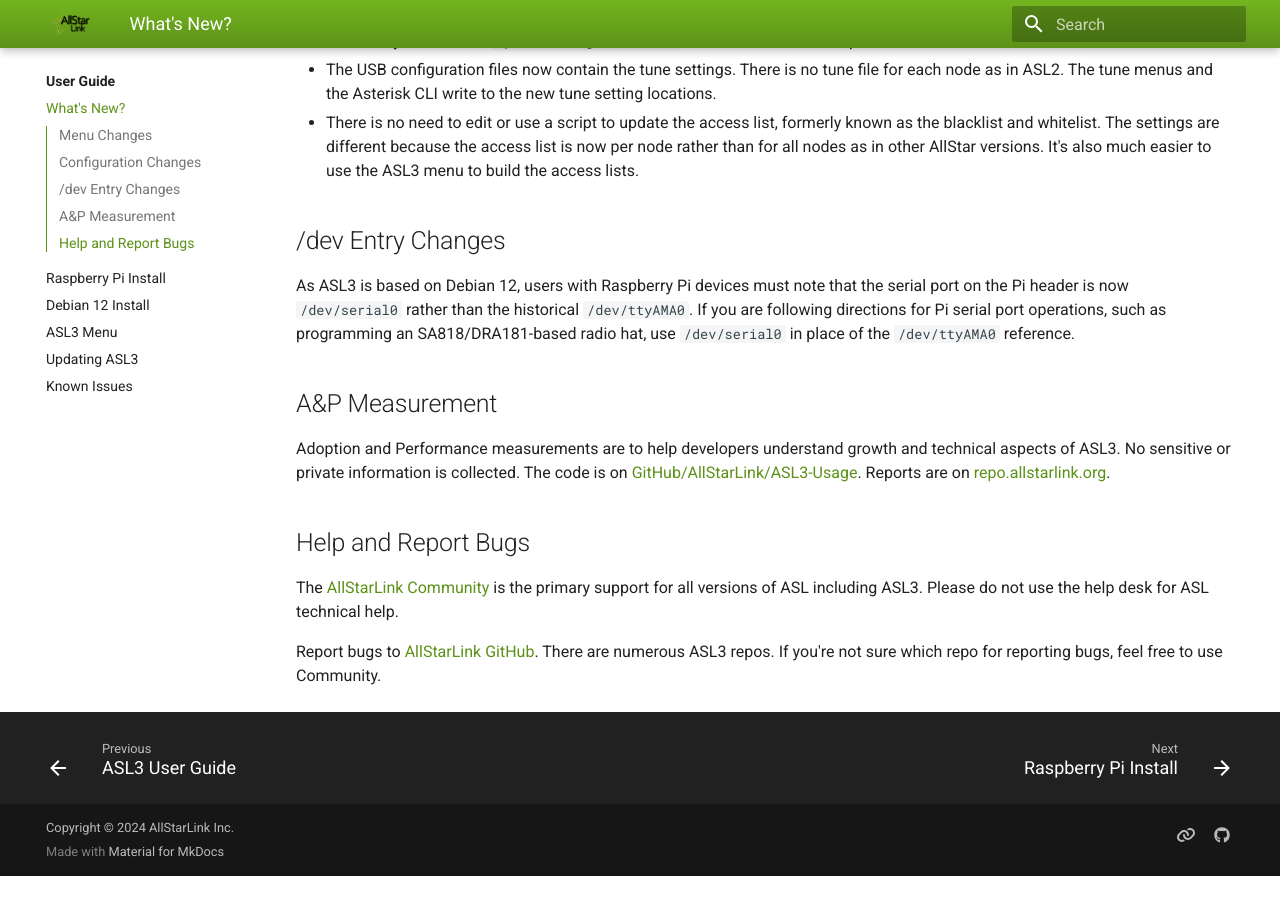
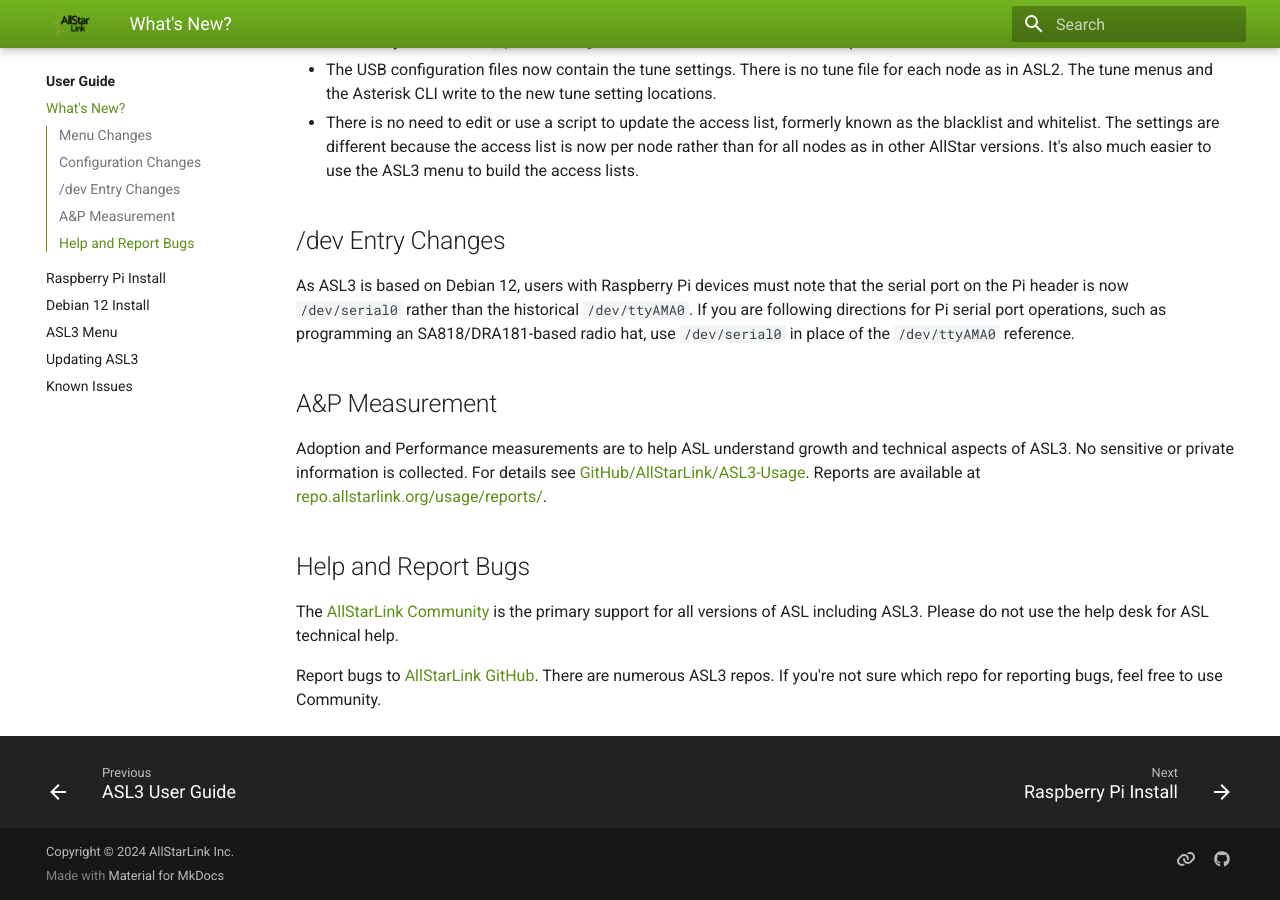
Before and after one commit to AllStarLink/ASL3-Manual, an MkDocs documentation site: the page built from docs/user-guide/whats-new.md, in a window 1280 px wide and 900 px high, scrolled down 1345 px. Built offline with MkDocs 1.6.1 and Material for MkDocs 9.7.7, drawn with Linux system fonts in a browser that asks for light colours; before the commit the page ends 2221 px from its top, so only the background shows below that.

Commit message:
Update whats-new.md
Tweak A&P Measurement text.

```diff
--- a/docs/user-guide/whats-new.md
+++ b/docs/user-guide/whats-new.md
@@ -46,7 +46,7 @@
 
 ## A&P Measurement
 
-Adoption and Performance measurements are to help developers understand growth and technical aspects of ASL3. No sensitive or private information is collected. The code is on [GitHub/AllStarLink/ASL3-Usage](https://github.com/AllStarLink/ASL3-Usage). Reports are on [repo.allstarlink.org](https://repo.allstarlink.org/usage/reports/).
+Adoption and Performance measurements are to help ASL understand growth and technical aspects of ASL3. No sensitive or private information is collected. For details see [GitHub/AllStarLink/ASL3-Usage](https://github.com/AllStarLink/ASL3-Usage). Reports are available at [repo.allstarlink.org/usage/reports/](https://repo.allstarlink.org/usage/reports/).
 
 ## Help and Report Bugs
 
```
